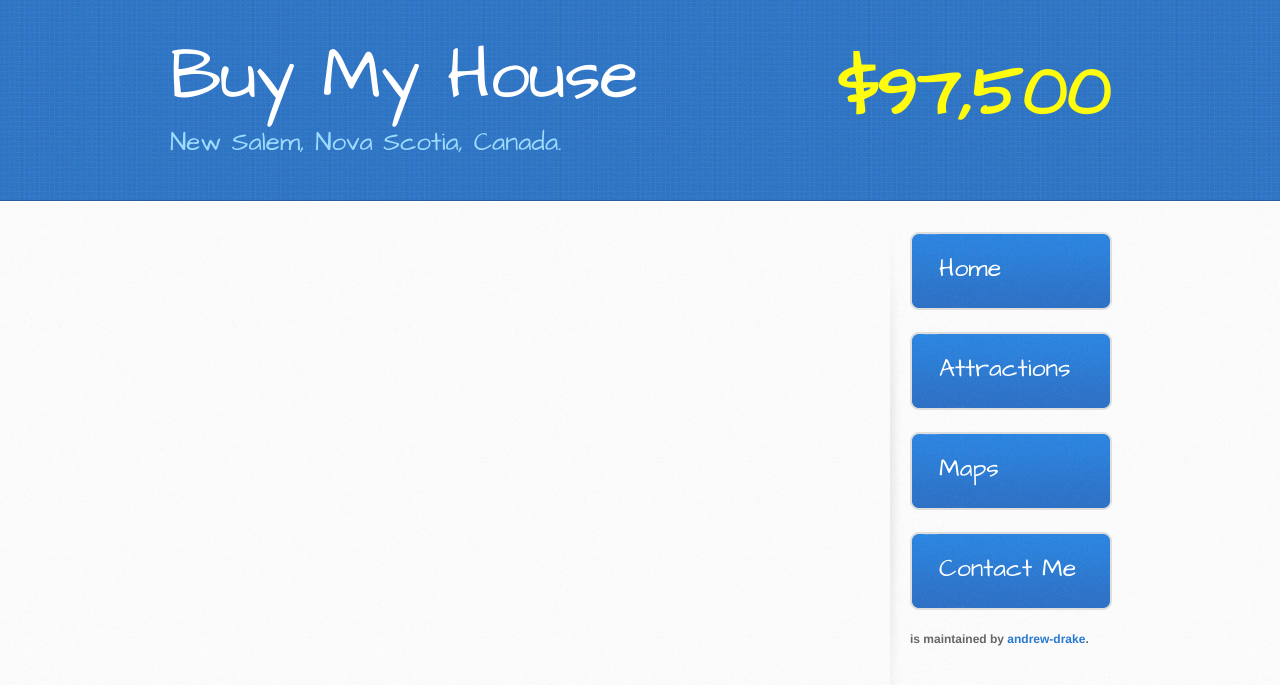
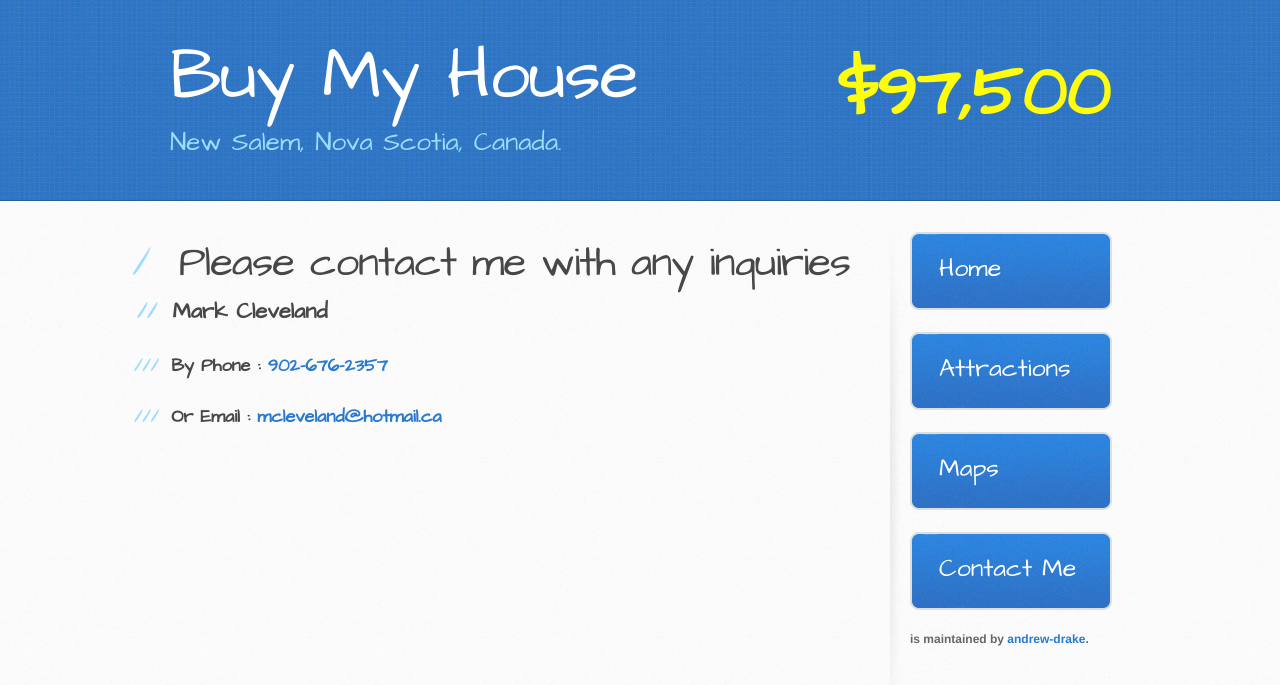
Before and after one commit to andrew-drake/buy-my-house, a Jekyll site: the page built from contact_me/index.md, in a window 1280 px wide. Shown: the top 685 px of the page. Built offline with Jekyll 4.4.1, drawn with Linux system fonts in a browser that asks for light colours; nearby versions of some CDN libraries.

Commit message:
added favicon and contact me info

```diff
--- a/_config.yml
+++ b/_config.yml
@@ -1,5 +1,5 @@
 name: "Home For Sale"
-description: "House for sale in New Salem, Nova Scotia"
+description: "House for sale in New Salem, Nova Scotia, Canada"
 url: "http://localhost:4000"
 baseurl: /buy-my-house
 
--- a/_layouts/contact_me.html
+++ b/_layouts/contact_me.html
@@ -1,3 +1,9 @@
 ---
 layout: default
 ---
+
+<h1>  Please contact me with any inquiries</h1>
+
+<h2>  Mark Cleveland</h2>
+<h3>  By Phone : <a href="tel:9026762357">902-676-2357</a></h3>
+<h3>  Or Email : <a href="mailto:mcleveland@hotmail.ca">mcleveland@hotmail.ca</a></h3>
--- a/_layouts/default.html
+++ b/_layouts/default.html
@@ -4,7 +4,12 @@
     <meta charset='utf-8'>
     <meta http-equiv="X-UA-Compatible" content="chrome=1">
     <meta name="viewport" content="width=device-width, initial-scale=1, maximum-scale=1">
-    <link href='https://fonts.googleapis.com/css?family=Architects+Daughter' rel='stylesheet' type='text/css'>
+
+	<meta name="description" content="{{ site.description }}">
+
+	<link href="{{site.baseurl}}/imgaes/favicon.ico" rel="icon" type="image/x-icon" />
+
+	<link href='https://fonts.googleapis.com/css?family=Architects+Daughter' rel='stylesheet' type='text/css'>
 
     <link rel="stylesheet" type="text/css" href="{{site.baseurl}}/css/main.css"/>
     <link rel="stylesheet" type="text/css" href="{{site.baseurl}}/css/syntax.css"/>
```
Also changed, not shown: images/favicon.ico (added).
